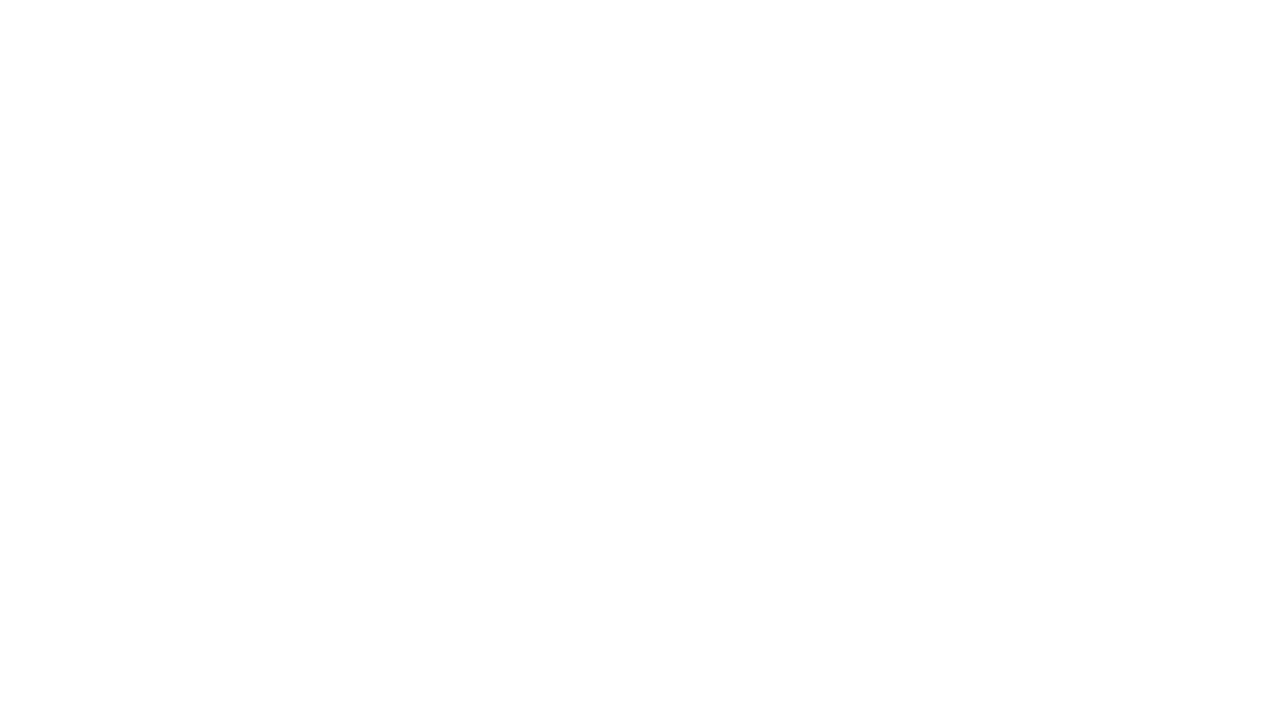
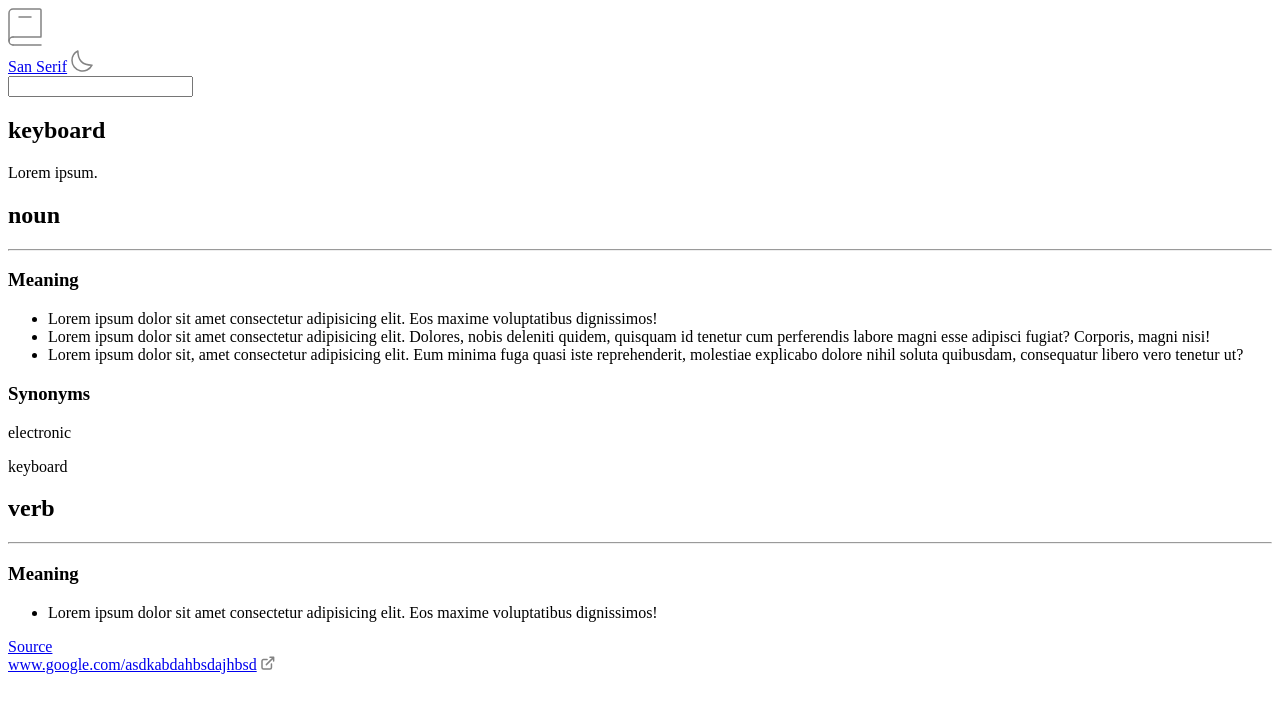
Before and after one commit to davupls/dictionary-web-app, a plain HTML site: page index.html in a window 1280 px wide. Drawn offline with Linux system fonts and the light colour scheme.

Commit message:
Update index.html
Basic semantic structure with id, and classes.

```diff
--- a/index.html
+++ b/index.html
@@ -1,14 +1,108 @@
 <!DOCTYPE html>
 <html lang="en">
-<head>
-  <meta charset="UTF-8">
-  <meta name="viewport" content="width=device-width, initial-scale=1.0">
+  <head>
+    <meta charset="UTF-8" />
+    <meta name="viewport" content="width=device-width, initial-scale=1.0" />
 
-  <link rel="icon" type="image/png" sizes="32x32" href="./assets/images/favicon-32x32.png">
+    <link
+      rel="icon"
+      type="image/png"
+      sizes="32x32"
+      href="./assets/images/favicon-32x32.png"
+    />
 
-  <title>Frontend Mentor | Dictionary web app</title>
-</head>
-<body>
+    <title>Frontend Mentor | Dictionary web app</title>
+  </head>
+  <body>
+    <nav>
+      <img
+        src="./assets/images/logo.svg"
+        alt="A pencil outline of a book, this is the site logo"
+      />
 
-</body>
+      <div id="page-options">
+        <a href="#">San Serif</a>
+        <img
+          src="./assets/images/icon-moon.svg"
+          alt="Pencil outline of a Crescent moon for changing site between light and dark mode."
+        />
+      </div>
+    </nav>
+
+    <div id="search">
+      <input type="text" />
+    </div>
+
+    <article>
+      <header id="word-wrap">
+        <div>
+          <h1>keyboard</h1>
+          <p>Lorem ipsum.</p>
+        </div>
+      </header>
+
+      <section id="definition-wrap">
+
+        <div class="pos-wrap">
+          <h2>noun</h2>
+          <hr />
+        </div>
+        <div id="meaning-section">
+          <h3>Meaning</h3>
+          <ul>
+            <li>
+              Lorem ipsum dolor sit amet consectetur adipisicing elit. Eos
+              maxime voluptatibus dignissimos!
+            </li>
+            <li>
+              Lorem ipsum dolor sit amet consectetur adipisicing elit. Dolores,
+              nobis deleniti quidem, quisquam id tenetur cum perferendis labore
+              magni esse adipisci fugiat? Corporis, magni nisi!
+            </li>
+            <li>
+              Lorem ipsum dolor sit, amet consectetur adipisicing elit. Eum
+              minima fuga quasi iste reprehenderit, molestiae explicabo dolore
+              nihil soluta quibusdam, consequatur libero vero tenetur ut?
+            </li>
+          </ul>
+
+          <div>
+            <h3>Synonyms</h3>
+            <div>
+              <p>electronic</p>
+              <p>keyboard</p>
+            </div>
+          </div>
+        </div>
+
+      </section>
+
+      <section id="verb-wrap">
+
+        <div class="pos-wrap">
+          <h2>verb</h2>
+          <hr />
+        </div>
+        <div id="meaning-section">
+          <h3>Meaning</h3>
+          <ul>
+            <li>
+              Lorem ipsum dolor sit amet consectetur adipisicing elit. Eos
+              maxime voluptatibus dignissimos!
+            </li>
+          </ul>
+        </div>
+
+      </section>
+
+      <footer>
+        <a href="#">Source</a>
+        <div>
+          <a href="#">www.google.com/asdkabdahbsdajhbsd</a>
+          <img src="./assets/images/icon-new-window.svg" alt="" />
+        </div>
+
+      </footer>
+    </article>
+  </body>
 </html>
```
